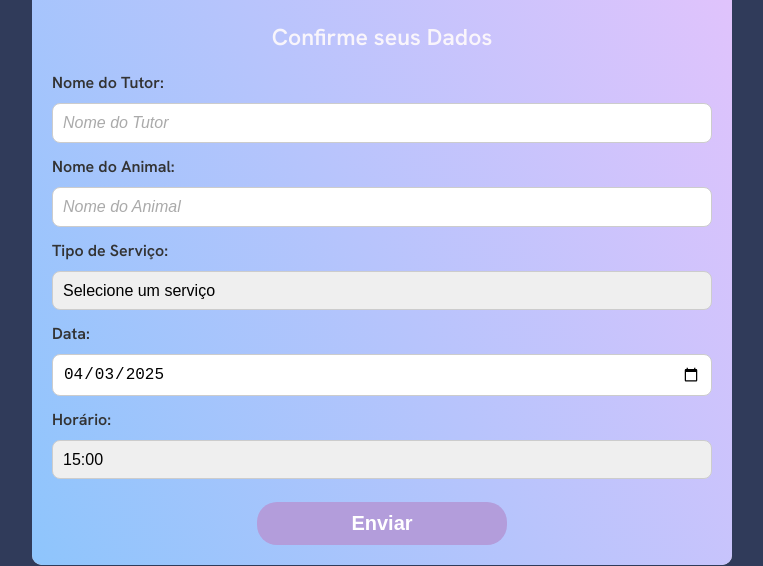
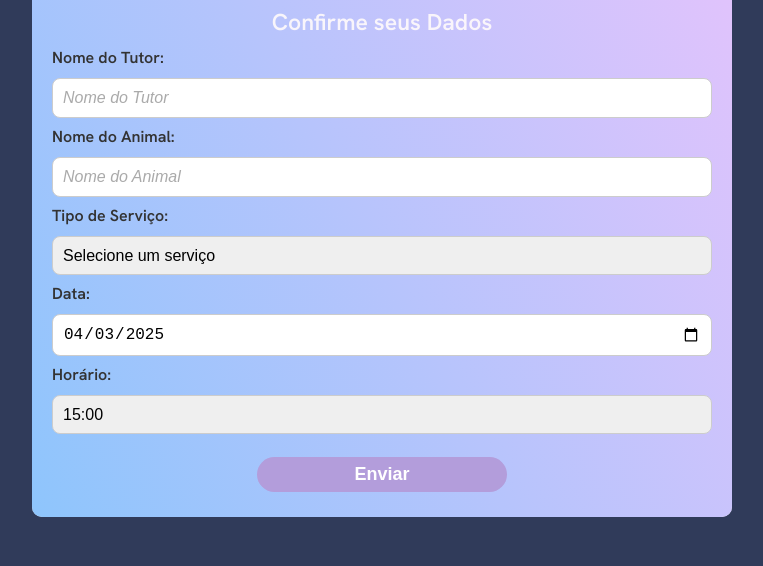
Before and after one commit to michael-douglas-s/vet-1.0-.1, a plain HTML site: page index.html in a window 1280 px wide. Shown: the part 384-950 px from the top of the page, without its empty margins (258-1021 px from the left). After the commit the page ends 902 px from the top, so only its background shows below. Drawn offline with Linux system fonts and the light colour scheme.

Commit message:
finalizado

```diff
--- a/index.html
+++ b/index.html
@@ -73,7 +73,7 @@
                       <label class="label-date" for="appointment-date">Data:</label>
                       <input placeholder="data" class="input-personalizado-date" type="date" id="appointment-date" required />
                   </div>
-                  <div class="inp">
+                  <div class="inp ipn-time">
                       <label class="label-time" for="appointment-time">Horário:</label>
                       <select placeholder="time" class="input-personalizado-time" id="appointment-time" required>
                           <option value="">Selecione um horário</option>
--- a/src/responsive.css
+++ b/src/responsive.css
@@ -36,3 +36,35 @@
     font-size: 16px !important; /* Evita zoom automático do iPhone */
   }
 }
+
+@media (min-width: 700px) {
+  .dados-client {
+    height: 520px;
+    padding: 0 2rem;
+  }
+
+  .title-dados {
+    margin-top: 1rem;
+  }
+
+  #appointment-form {
+    margin: 1rem;
+    gap: 0.8rem;
+  }
+
+  .btn-dados {
+    padding: 0.7rem;
+    font-size: 1.8rem;
+  }
+  .btn {
+    margin-top: 0.5rem;
+  }
+
+  .label-name,
+  .label-animal,
+  .label-service,
+  .label-date,
+  .label-time {
+    font-size: 1.6rem;
+  }
+}
```
